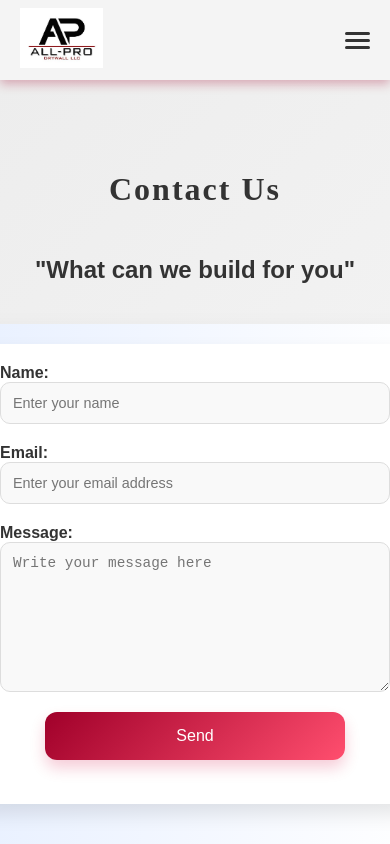
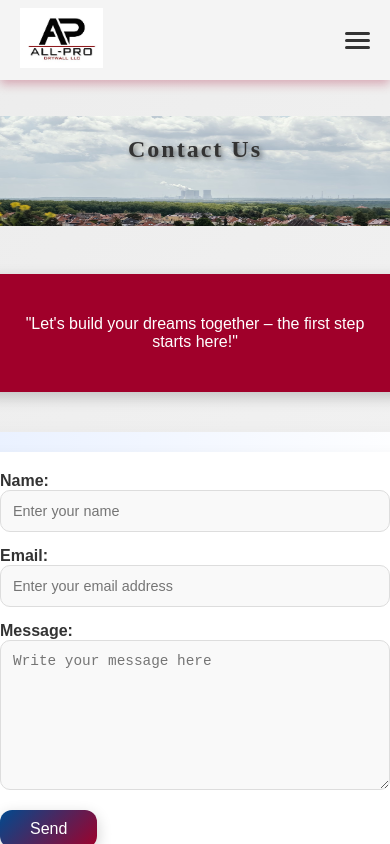
Before and after one commit to Rafa-Pinon/website-All-Pro-Drywall-WC, a React (Vite) app: page /contacto in a window 390 px wide. Built offline with nearby package versions, Linux system fonts and the light colour scheme.

Commit message:
cambie todo el contact

```diff
--- a/src/paginas/contacto.css
+++ b/src/paginas/contacto.css
@@ -28,6 +28,12 @@ body {
 }
 
 .titulo {
+  height: 90px;
+  width: 100%;
+  background-image: url('../assets/imagenes/con.avif');
+  background-size: 100% 150%;
+  background-position: top center;
+  background-repeat: no-repeat;
   text-align: center;
   margin-bottom: 3rem;
   font-size: 3rem;
@@ -35,14 +41,15 @@ body {
   font-weight: bold;
   font-family: "Playfair Display", serif;
   padding-top: 50px;
-  position: relative;
   letter-spacing: 2px;
+  text-shadow: 2px 2px 5px rgba(0, 0, 0, 0.5);
 }
+
 
 .centro {
   display: flex;
-  flex-direction: column;
-  justify-content: flex-start;
+  flex-direction: row;
+  justify-content: space-between;
   gap: 20px;
   width: 100%;
   max-width: 800px;
@@ -52,48 +59,39 @@ body {
   box-shadow: 0 15px 30px rgba(0, 0, 0, 0.1);
   margin: 20px auto;
   box-sizing: border-box;
-  flex-grow: 1;
 }
-
 
 .lado-derecho {
   display: flex;
-  flex-direction: row;
+  flex-direction: column;
   gap: 20px;
-  align-items: center;
-  justify-content: space-between;
-  flex-wrap: wrap;
+  align-items: flex-start;
   width: 100%;
-  margin: 20px 0;
 }
 
 .lado-derecho img {
-  max-width: 50%;
+  max-width: 100%;
   height: auto;
   border-radius: 12px;
   box-shadow: 0 10px 25px rgba(0, 0, 0, 0.1);
 }
 
-.lado-derecho .texto {
-  flex: 1;
-  font-size: 1.2rem;
+.lado-derecho p {
+  font-size: 1rem;
   line-height: 1.6;
   color: #333;
-  text-align: justify;
 }
-
 
 .formulario-container {
   display: flex;
   flex-direction: column;
-  gap: 20px;
+  gap: 15px;
   width: 100%;
   padding: 20px;
   background: #ffffff;
   border-radius: 12px;
   box-shadow: 0 10px 20px rgba(0, 0, 0, 0.1);
   box-sizing: border-box;
-  flex-grow: 1;
 }
 
 .formulario-container label {
@@ -116,8 +114,8 @@ body {
 
 .formulario-container input:focus,
 .formulario-container textarea:focus {
-  border-color: #d0003b;
-  box-shadow: 0 0 10px rgba(208, 0, 59, 0.4);
+  border-color: #a0002a;
+  box-shadow: 0 0 10px rgba(160, 0, 42, 0.4);
   outline: none;
 }
 
@@ -126,29 +124,24 @@ body {
   min-height: 150px;
 }
 
-
 .send {
-  padding: 15px 40px;
-  background: linear-gradient(135deg, #a0002a, #ff4e6e);
-  color: #fff;
+  background: linear-gradient(135deg, #004a8f, #a0002a);
+  color: white;
   font-size: 1.2rem;
   border: none;
   border-radius: 12px;
+  padding: 10px 30px;
   cursor: pointer;
-  text-align: center;
-  width: 100%;
-  max-width: 300px;
-  align-self: center;
-  box-shadow: 0 8px 15px rgba(208, 0, 59, 0.2);
-  transition: transform 0.2s ease, box-shadow 0.3s ease;
+  transition: transform 0.2s, box-shadow 0.3s;
   margin-top: 20px;
-  position: sticky;
-  bottom: 20px;
+  box-shadow: 0 5px 15px rgba(0, 0, 0, 0.2);
+  display: block;
+  align-self: flex-start;
+  position: relative;
 }
 
 .send:hover {
-  background: linear-gradient(135deg, #ff4e6e, #a0002a);
-  box-shadow: 0 10px 20px rgba(208, 0, 59, 0.3);
+  box-shadow: 0 10px 25px rgba(0, 0, 0, 0.3);
 }
 
 .send:active {
@@ -156,19 +149,46 @@ body {
 }
 
 @media (max-width: 768px) {
-  .lado-derecho {
-    flex-direction: column;
-    align-items: center;
+  .comentarios {
+    padding: 0 20px;
+    text-align: center;
   }
 
-  .lado-derecho img {
-    max-width: 80%;
-    margin-bottom: 20px;
+  .cta-banner p {
+    font-size: 1rem;
+    padding: 10px;
   }
 
-  .lado-derecho .texto {
-    text-align: center;
-    font-size: 1rem;
+  .testimonials h2 {
+    font-size: 1.5rem;
+    padding: 0 20px;
+  }
+
+  .testimonial-item p {
+    font-size: 0.9rem;
+    margin: 10px 0;
+  }
+
+  .testimonial-item span {
+    font-size: 0.9rem;
+  }
+
+  .gallery h2 {
+    font-size: 1.5rem;
+  }
+
+  .gallery-grid {
+    grid-template-columns: 1fr 1fr;
+  }
+
+  .stats {
+    flex-direction: column;
+    gap: 15px;
+  }
+
+  .stats div {
+    width: 100%;
+    padding: 15px;
   }
 
   .centro {
@@ -180,13 +200,11 @@ body {
     max-width: 100%;
   }
 
-  .send {
-    margin-top: 20px;
-    width: 100%;
+  .lado-derecho {
+    align-items: center;
+    text-align: center;
   }
-}
 
-@media (max-width: 480px) {
   .titulo {
     font-size: 2rem;
   }
@@ -203,4 +221,162 @@ body {
   .send {
     font-size: 1rem;
   }
+
+  .stats {
+    flex-direction: column;
+    gap: 15px;
+  }
+
+  .stats div {
+    width: 100%;
+    padding: 15px;
+  }
+
+  .gallery-grid {
+    grid-template-columns: 1fr 1fr;
+  }
+
+  .testimonial-item {
+    padding: 0 20px;
+  }
 }
+
+@media (max-width: 480px) {
+  .titulo {
+    font-size: 1.5rem;
+    padding-top: 20px;
+  }
+
+  .formulario-container input,
+  .formulario-container textarea {
+    font-size: 0.9rem;
+  }
+
+  .lado-derecho img {
+    max-width: 100%;
+  }
+
+  .send {
+    font-size: 1rem;
+  }
+
+  .stats {
+    flex-direction: column;
+    gap: 10px;
+  }
+
+  .stats div {
+    width: 100%;
+    padding: 10px;
+  }
+
+  .gallery-grid {
+    grid-template-columns: 1fr;
+  }
+
+  .testimonial-item {
+    margin: 10px 0;
+  }
+
+  .testimonials {
+    padding: 10px;
+  }
+
+  .testimonial-item span {
+    font-size: 0.8rem;
+  }
+}
+
+.cta-banner {
+  margin: 20px 0;
+  background: #a0002a;
+  color: #fff;
+  padding: 15px;
+  text-align: center;
+  font-size: 1.2rem;
+  border-radius: 10px;
+  box-shadow: 0 5px 15px rgba(0, 0, 0, 0.2);
+}
+
+.testimonials {
+  margin: 40px auto;
+  padding: 20px;
+  background: #ffffff;
+  border-radius: 12px;
+  box-shadow: 0 10px 20px rgba(0, 0, 0, 0.1);
+  text-align: center;
+}
+
+.testimonials h2 {
+  color: #a0002a;
+  margin-bottom: 20px;
+}
+
+.testimonial-item {
+  margin: 10px 0;
+}
+
+.testimonial-item p {
+  font-style: italic;
+  color: #555;
+}
+
+.testimonial-item span {
+  display: block;
+  margin-top: 5px;
+  color: #a0002a;
+  font-weight: bold;
+}
+
+.gallery {
+  margin: 40px auto;
+  text-align: center;
+}
+
+.gallery h2 {
+  color: #a0002a;
+}
+
+.gallery-grid {
+  display: grid;
+  grid-template-columns: repeat(auto-fit, minmax(150px, 1fr));
+  gap: 20px;
+  margin-top: 20px;
+}
+
+.gallery-grid img {
+  width: 100%;
+  border-radius: 10px;
+  box-shadow: 0 5px 15px rgba(0, 0, 0, 0.1);
+}
+
+.achievements {
+  margin: 40px auto;
+  text-align: center;
+  max-width: 800px;
+}
+
+.stats {
+  display: flex;
+  justify-content: space-around;
+  gap: 20px;
+  margin-top: 30px;
+}
+
+.stats div {
+  text-align: center;
+  background: #fff;
+  padding: 20px;
+  border-radius: 10px;
+  box-shadow: 0 5px 15px rgba(0, 0, 0, 0.1);
+  flex: 1;
+}
+
+.stats div h3 {
+  font-size: 2rem;
+  color: #a0002a;
+}
+
+.stats div p {
+  font-size: 1.2rem;
+}
--- a/src/paginas/contacto.jsx
+++ b/src/paginas/contacto.jsx
@@ -3,8 +3,9 @@ import { useNavigate } from "react-router-dom";
 import "./contacto.css";
 import Footer from "../componentes/Footer";
 import Header from "../componentes/Header";
-
-import team from "../assets/imagenes/team.jpeg";
+import dos from "../assets/imagenes/dos.jpg";
+import uno from "../assets/imagenes/uno.jpg";
+import frac from "../assets/imagenes/frac.avif";
 
 function Contacto() {
   const navigate = useNavigate();
@@ -15,6 +16,9 @@ function Contacto() {
     mensaje: "",
   });
 
+  const [isSubmitting, setIsSubmitting] = useState(false);
+  const [progress, setProgress] = useState(0);
+
   const handleChange = (e) => {
     setFormData({
       ...formData,
@@ -24,7 +28,20 @@ function Contacto() {
 
   const handleSubmit = (e) => {
     e.preventDefault();
-    console.log(formData);
+    setIsSubmitting(true);
+
+    const interval = setInterval(() => {
+      setProgress((prev) => {
+        if (prev >= 100) {
+          clearInterval(interval);
+          setIsSubmitting(false);
+          setProgress(0);
+          alert("Form submitted successfully!");
+          return prev;
+        }
+        return prev + 10;
+      });
+    }, 300);
   };
 
   return (
@@ -33,8 +50,10 @@ function Contacto() {
 
       <div className="comentarios">
         <h1 className="titulo">Contact Us</h1>
-        <div className="highlight">
-          <h2>"What can we build for you"</h2>
+        <div className="cta-banner">
+          <p>
+            "Let's build your dreams together – the first step starts here!"
+          </p>
         </div>
       </div>
 
@@ -55,6 +74,7 @@ function Contacto() {
               value={formData.nombre}
               onChange={handleChange}
               placeholder="Enter your name"
+              required
             />
           </div>
           <div>
@@ -65,6 +85,7 @@ function Contacto() {
               value={formData.email}
               onChange={handleChange}
               placeholder="Enter your email address"
+              required
             />
           </div>
           <div>
@@ -74,22 +95,65 @@ function Contacto() {
               value={formData.mensaje}
               onChange={handleChange}
               placeholder="Write your message here"
+              required
             ></textarea>
           </div>
-          <button className="send" type="submit">
-            Send
+          {isSubmitting && (
+            <div className="progress-bar">
+              <div style={{ width: `${progress}%` }}></div>
+            </div>
+          )}
+          <button className="send" type="submit" disabled={isSubmitting}>
+            {isSubmitting ? "Sending..." : "Send"}
           </button>
         </form>
+      </div>
 
-        <div className="lado-derecho">
-          <h2>Let's Build Together</h2>
-          <p>
-            Have a project in mind? We are here to bring your ideas to life.
-            Feel free to contact us, and let's start building something amazing
-            together.
-          </p>
-          <img src={team} alt="Inspiration" />
-        </div>
+      <div className="extras">
+        <section className="testimonials">
+          <h2>What Our Clients Say</h2>
+          <div className="testimonial-item">
+            <p>
+              "The best service ever! My dream home is now a reality thanks to
+              this amazing team."
+            </p>
+            <span>- Sarah J.</span>
+          </div>
+          <div className="testimonial-item">
+            <p>
+              "Professional, efficient, and reliable. Highly recommended for any
+              construction project!"
+            </p>
+            <span>- Mark T.</span>
+          </div>
+        </section>
+
+        <section className="gallery">
+          <h2>Our Work in Action</h2>
+          <div className="gallery-grid">
+            <img src={uno} alt="Project 1" />
+            <img src={dos} alt="Project 2" />
+            <img src={frac} alt="Project 3" />
+          </div>
+        </section>
+
+        <section className="achievements">
+          <h2>Our Achievements</h2>
+          <div className="stats">
+            <div>
+              <h3>500+</h3>
+              <p>Projects Completed</p>
+            </div>
+            <div>
+              <h3>300+</h3>
+              <p>Happy Clients</p>
+            </div>
+            <div>
+              <h3>100%</h3>
+              <p>Client Satisfaction</p>
+            </div>
+          </div>
+        </section>
       </div>
 
       <Footer />
```
Also changed, not shown: src/assets/imagenes/con.avif (added), src/assets/imagenes/frac.avif (added).
